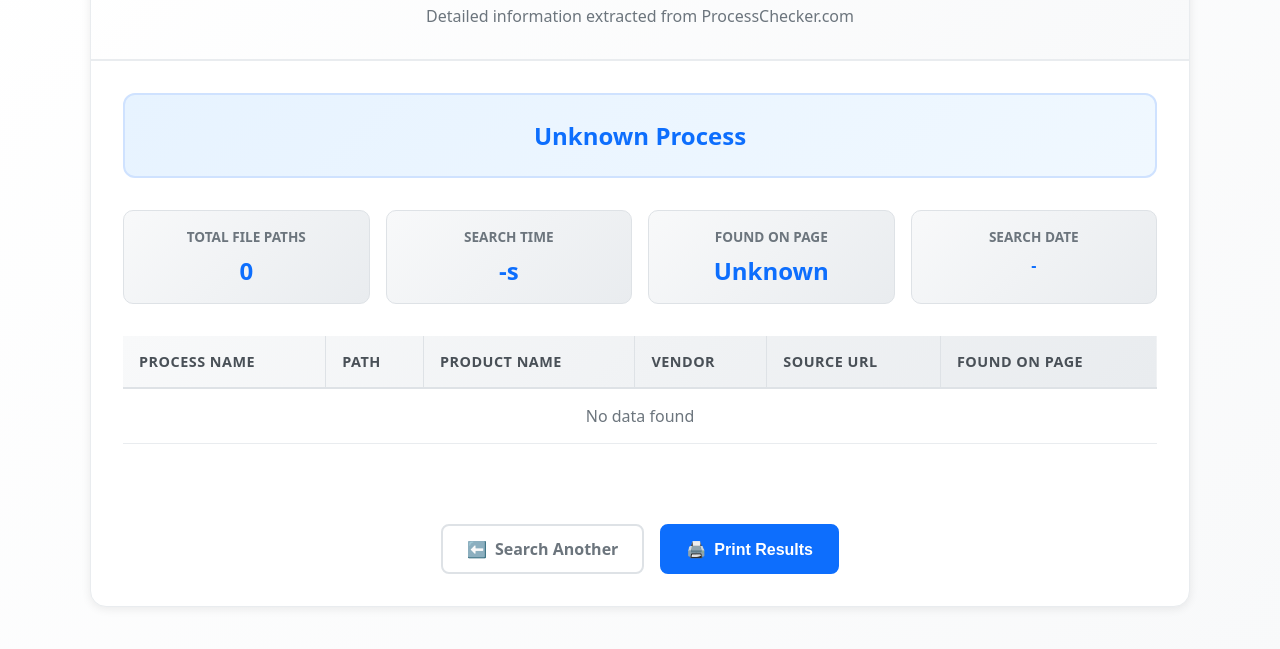
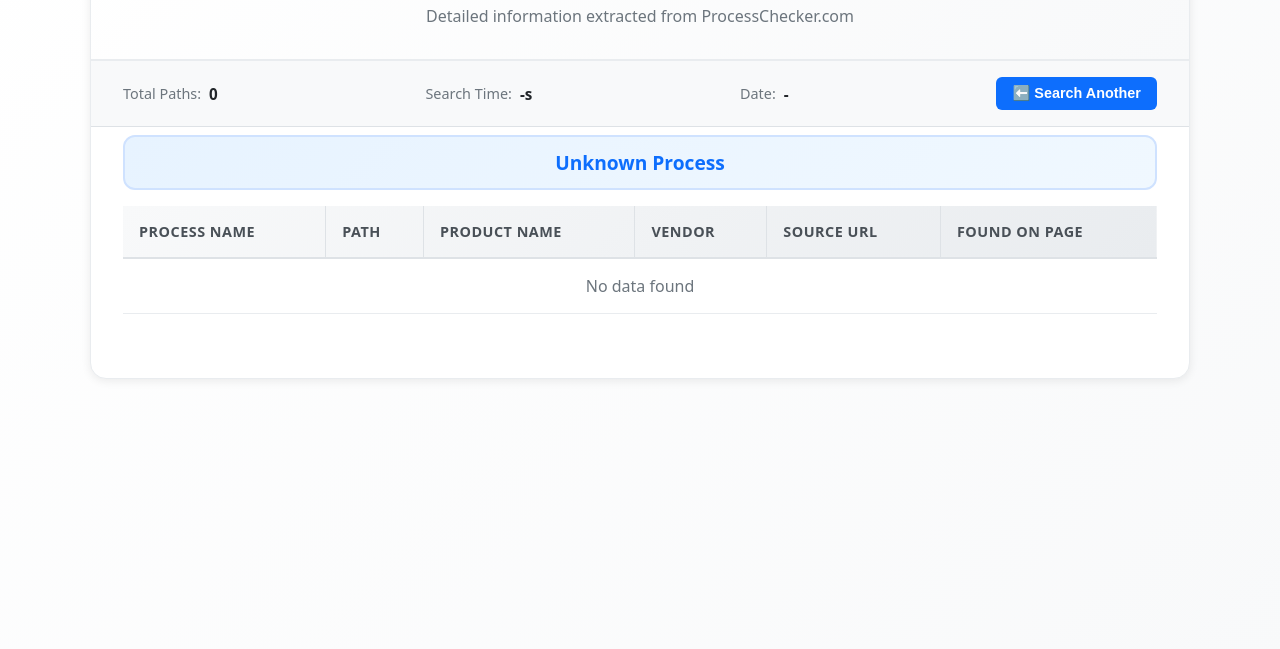
Before and after one commit to GithmiSenani/file-path-automation-framework, a website: page ui/results.html in a window 1280 px wide. Shown: the part 111-760 px from the top of the page. Drawn offline with Linux system fonts and the light colour scheme.

Commit message:
feat: redesign statistics display for improved layout and readability

```diff
--- a/ui/results.html
+++ b/ui/results.html
@@ -43,16 +43,16 @@
       font-size: 1rem;
     }
     .content {
-      padding: 2rem;
+      padding: 0.5rem 2rem 2rem 2rem;
     }
     .process-name {
       background: linear-gradient(135deg, #e7f3ff, #f0f8ff);
       color: #0d6efd;
-      padding: 1.5rem;
+      padding: 0.75rem;
       border-radius: 12px;
-      margin-bottom: 2rem;
+      margin-bottom: 1rem;
       text-align: center;
-      font-size: 1.5rem;
+      font-size: 1.2rem;
       font-weight: bold;
       border: 2px solid #cfe2ff;
     }
@@ -158,29 +158,45 @@
       margin-right: 0.5rem;
     }
     .info-stats {
-      display: grid;
-      grid-template-columns: repeat(auto-fit, minmax(200px, 1fr));
-      gap: 1rem;
-      margin-bottom: 2rem;
+      display: flex;
+      justify-content: space-between;
+      align-items: center;
+      padding: 1rem 2rem;
+      background: #f8f9fa;
+      border-bottom: 1px solid #dee2e6;
+      flex-wrap: wrap;
+      gap: 1.5rem;
     }
-    .stat-card {
-      background: linear-gradient(135deg, #f8f9fa, #e9ecef);
-      padding: 1rem;
-      border-radius: 10px;
-      border: 1px solid #dee2e6;
-      text-align: center;
+    .stat-item {
+      display: flex;
+      align-items: center;
+      gap: 0.5rem;
     }
     .stat-label {
-      font-size: 0.85rem;
+      font-size: 0.9rem;
       color: #6c757d;
-      font-weight: 600;
-      text-transform: uppercase;
-      margin-bottom: 0.5rem;
+      font-weight: 500;
     }
     .stat-value {
-      font-size: 1.5rem;
-      color: #0d6efd;
-      font-weight: bold;
+      font-size: 0.95rem;
+      color: #212529;
+      font-weight: 600;
+    }
+    .search-again-btn {
+      padding: 0.5rem 1rem;
+      background: #0d6efd;
+      color: white;
+      border: none;
+      border-radius: 6px;
+      font-size: 0.9rem;
+      font-weight: 600;
+      cursor: pointer;
+      text-decoration: none;
+      display: inline-block;
+      transition: background 0.2s;
+    }
+    .search-again-btn:hover {
+      background: #0b5ed7;
     }
   </style>
 </head>
@@ -191,29 +207,26 @@
       <p>Detailed information extracted from ProcessChecker.com</p>
     </div>
 
+    <!-- Statistics Bar -->
+    <div class="info-stats">
+      <div class="stat-item">
+        <span class="stat-label">Total Paths:</span>
+        <span class="stat-value" id="totalPaths">-</span>
+      </div>
+      <div class="stat-item">
+        <span class="stat-label">Search Time:</span>
+        <span class="stat-value" id="searchTime">-</span>
+      </div>
+      <div class="stat-item">
+        <span class="stat-label">Date:</span>
+        <span class="stat-value" id="searchDate">-</span>
+      </div>
+      <button class="search-again-btn" onclick="window.close()">⬅️ Search Another</button>
+    </div>
+
     <div class="content">
       <div class="process-name" id="processName">
         Loading...
-      </div>
-
-      <!-- Statistics Cards -->
-      <div class="info-stats">
-        <div class="stat-card">
-          <div class="stat-label">Total File Paths</div>
-          <div class="stat-value" id="totalPaths">-</div>
-        </div>
-        <div class="stat-card">
-          <div class="stat-label">Search Time</div>
-          <div class="stat-value" id="searchTime">-</div>
-        </div>
-        <div class="stat-card">
-          <div class="stat-label">Found on Page</div>
-          <div class="stat-value" id="pageNumber">-</div>
-        </div>
-        <div class="stat-card">
-          <div class="stat-label">Search Date</div>
-          <div class="stat-value" id="searchDate" style="font-size: 1rem;">-</div>
-        </div>
       </div>
 
       <table>
@@ -231,15 +244,6 @@
           <!-- Rows will be dynamically populated by JavaScript -->
         </tbody>
       </table>
-    </div>
-
-    <div class="actions">
-      <a href="index.html" class="btn btn-secondary">
-        <span class="icon">⬅️</span>Search Another
-      </a>
-      <button class="btn btn-primary" onclick="window.print()">
-        <span class="icon">🖨️</span>Print Results
-      </button>
     </div>
   </div>
 
@@ -268,7 +272,6 @@
       // Update statistics
       document.getElementById('totalPaths').textContent = result.totalPaths;
       document.getElementById('searchTime').textContent = result.searchTime + 's';
-      document.getElementById('pageNumber').textContent = result.page;
       document.getElementById('searchDate').textContent = result.searchDate;
 
       // Clear the table body
```
